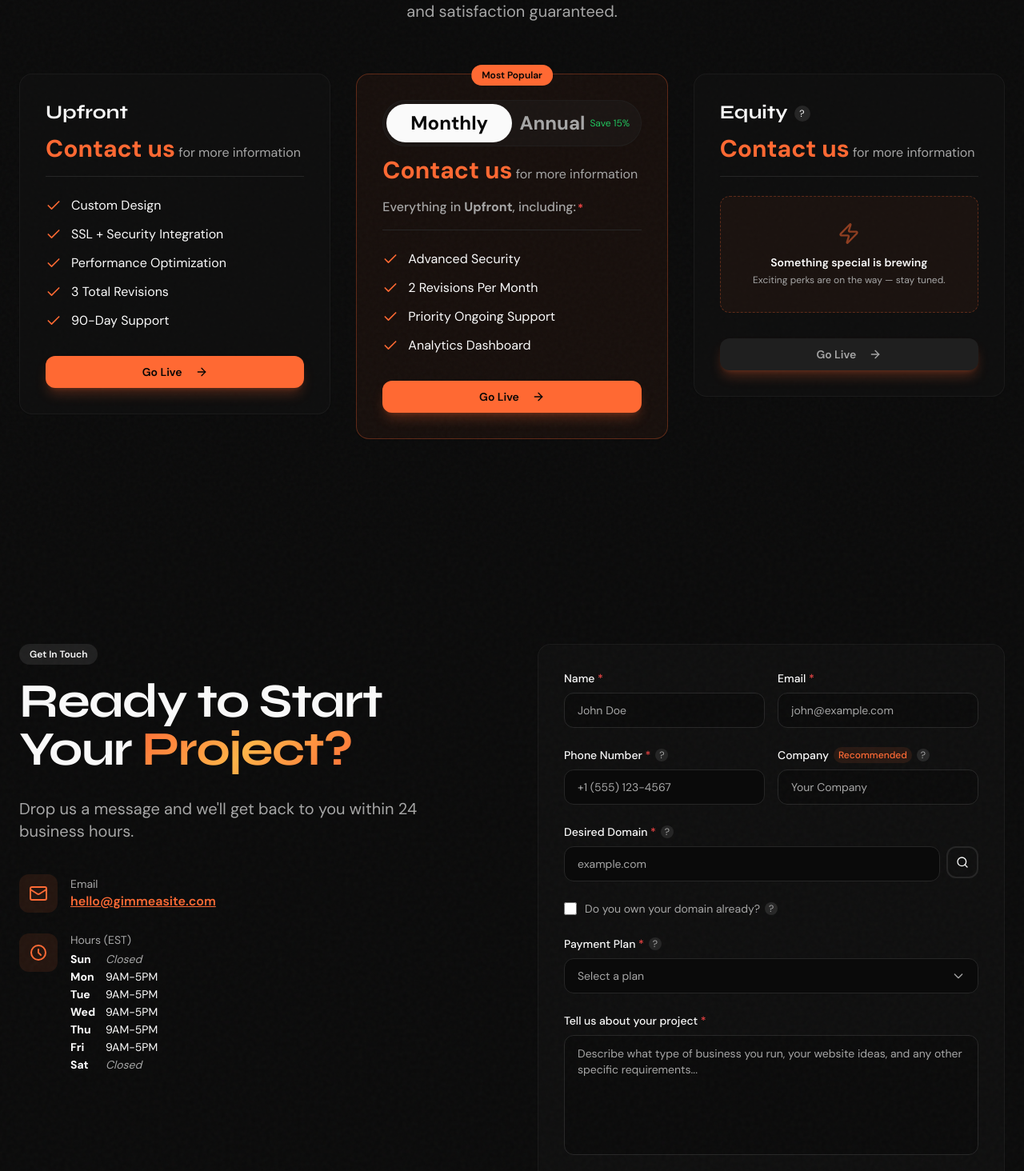
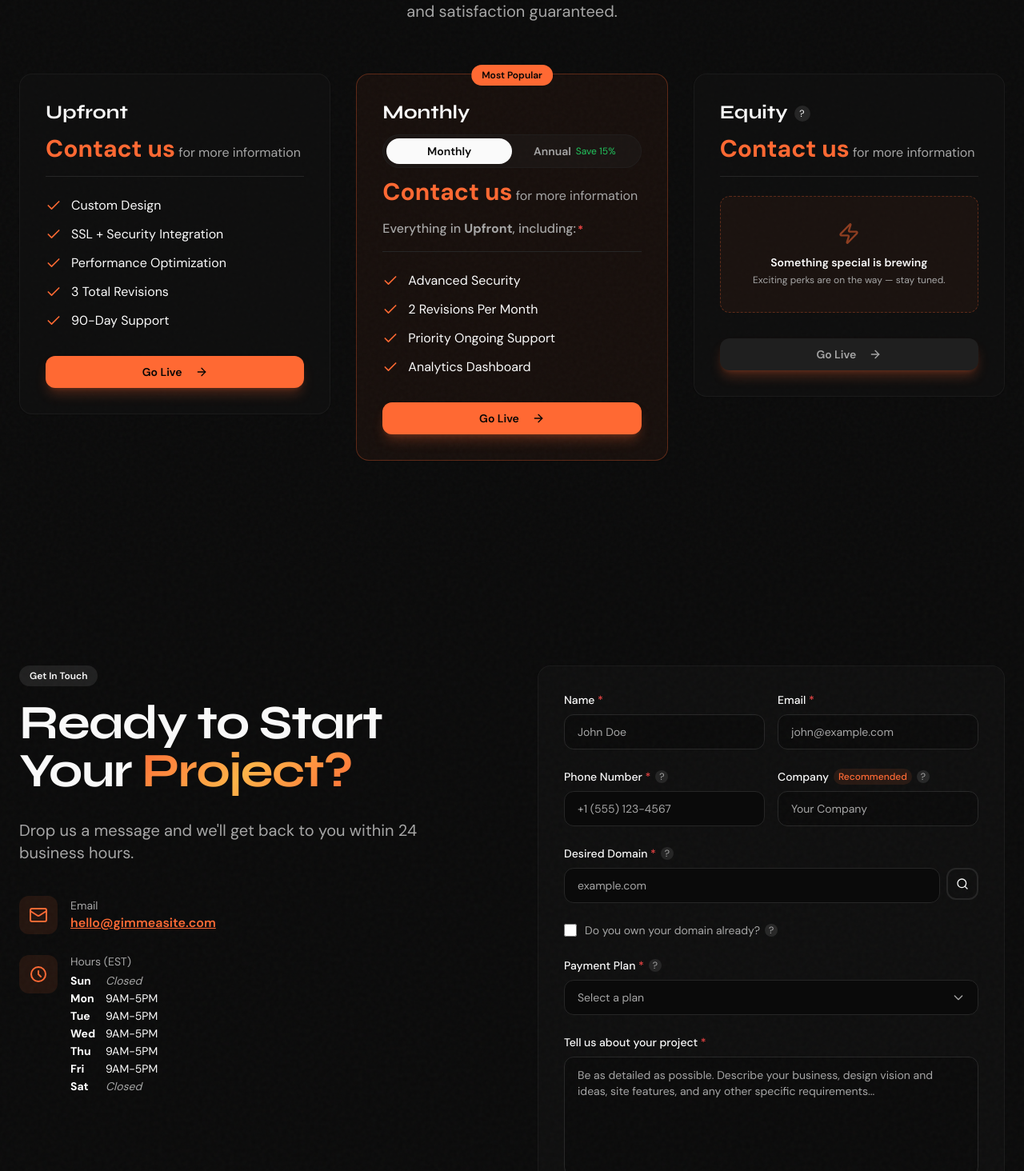
Before and after one commit to matrixfrr/GimmeASite, a Next.js app: page / in a window 1280 px wide. Shown: the part 3806-5270 px from the top of the page at 80% size. Built offline with nearby package versions, Linux system fonts and the light colour scheme.

Commit message:
ToS fix, placeholder, Equity text, Got It caps, slider h3 font fix

```diff
--- a/src/app/page.tsx
+++ b/src/app/page.tsx
@@ -608,19 +608,24 @@ function PricingSection({ onOpenPayment }: { onOpenPayment: (plan: "one-time" |
               )}
               {plan.name === "Monthly" ? (
                 <div className="mb-3">
+                  <div className="flex items-center gap-2 mb-2">
+                    <h3 className="text-2xl font-bold">
+                      {monthlyBilling === "annual" ? "Annual" : "Monthly"}
+                    </h3>
+                  </div>
                   <div className="relative flex rounded-full border border-border/50 bg-muted/30 p-1">
                     <div className={`absolute top-1 bottom-1 left-1 w-[calc(50%-4px)] rounded-full bg-foreground transition-all duration-300 ease-in-out ${monthlyBilling === "annual" ? "translate-x-[calc(100%+4px)]" : "translate-x-0"}`} />
                     <button
                       type="button"
                       onClick={() => setMonthlyBilling("monthly")}
-                      className={`relative z-10 flex-1 py-2 text-center text-2xl font-bold rounded-full transition-colors duration-300 ${monthlyBilling === "monthly" ? "text-background" : "text-muted-foreground hover:text-foreground"}`}
+                      className={`relative z-10 flex-1 py-1.5 text-center text-sm font-semibold rounded-full transition-colors duration-300 ${monthlyBilling === "monthly" ? "text-background" : "text-muted-foreground hover:text-foreground"}`}
                     >
                       Monthly
                     </button>
                     <button
                       type="button"
                       onClick={() => setMonthlyBilling("annual")}
-                      className={`relative z-10 flex-1 py-2 text-center text-2xl font-bold rounded-full transition-colors duration-300 flex items-center justify-center gap-1.5 ${monthlyBilling === "annual" ? "text-background" : "text-muted-foreground hover:text-foreground"}`}
+                      className={`relative z-10 flex-1 py-1.5 text-center text-sm font-semibold rounded-full transition-colors duration-300 flex items-center justify-center gap-1.5 ${monthlyBilling === "annual" ? "text-background" : "text-muted-foreground hover:text-foreground"}`}
                     >
                       Annual <span className="text-xs font-normal text-green-500">Save 15%</span>
                     </button>
@@ -763,7 +768,7 @@ function PricingSection({ onOpenPayment }: { onOpenPayment: (plan: "one-time" |
             <div className="mb-3">
               <span className="font-semibold text-primary block mb-1">Equity Plan</span>
               <span className="text-sm text-muted-foreground block">
-                Partner with us through a small equity share or revenue percentage. Perfect for startups and growing businesses looking to minimize upfront costs while investing in their online presence.
+                Partner with us through a small equity share or revenue percentage. Perfect for startups and small businesses looking to minimize upfront and/or recurring costs while investing in their online presence.
               </span>
             </div>
             <button
@@ -771,7 +776,7 @@ function PricingSection({ onOpenPayment }: { onOpenPayment: (plan: "one-time" |
               onClick={() => setShowEquityCmsPopup(false)}
               className="w-full py-2 rounded-lg bg-primary text-primary-foreground text-sm font-medium hover:bg-primary/90 transition-colors"
             >
-              Got it
+              Got It
             </button>
           </div>
         </div>
@@ -1520,7 +1525,7 @@ function ContactSection({ onSuccess }: { onSuccess?: () => void }) {
                   </label>
                   <Textarea
                     id="message"
-                    placeholder="Describe what type of business you run, your website ideas, and any other specific requirements..."
+                    placeholder="Be as detailed as possible. Describe your business, design vision and ideas, site features, and any other specific requirements..."
                     className={`bg-background min-h-[150px] ${errors.message ? "border-red-500" : ""}`}
                     value={formData.message}
                     onChange={handleChange}
@@ -1833,7 +1838,7 @@ function ContactSection({ onSuccess }: { onSuccess?: () => void }) {
                 onClick={() => setShowWhyPopup(null)}
                 className="mt-5 w-full py-2 rounded-lg bg-primary text-primary-foreground text-sm font-medium hover:bg-primary/90 transition-colors"
               >
-                Got it
+                Got It
               </button>
             )}
           </div>
@@ -2055,7 +2060,7 @@ function Footer({ onOpenFaq, onOpenPrivacyPolicy }: { onOpenFaq: () => void; onO
               <h4 className="text-foreground font-semibold mt-6">Payment Terms</h4>
               <ul className="list-disc pl-6 space-y-1">
                 <li>Payment is required as specified in your project agreement</li>
-                <li>For monthly plans, recurring payments will be charged on the agreed billing date</li>
+                <li>For subscriptions, recurring payments will be charged on the agreed billing date</li>
                 <li>Upfront fees are due upon project completion unless otherwise agreed</li>
               </ul>
 
```
